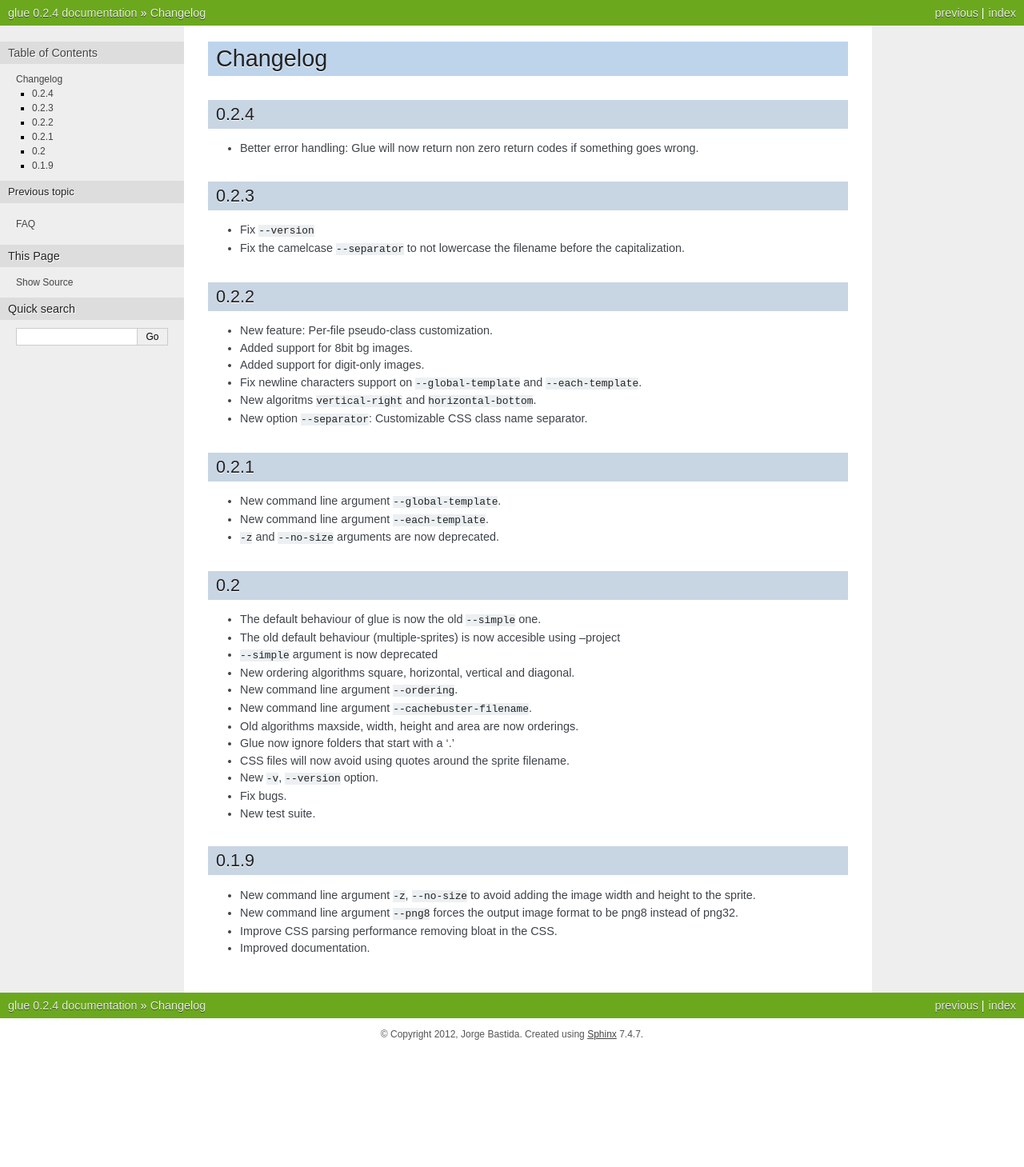
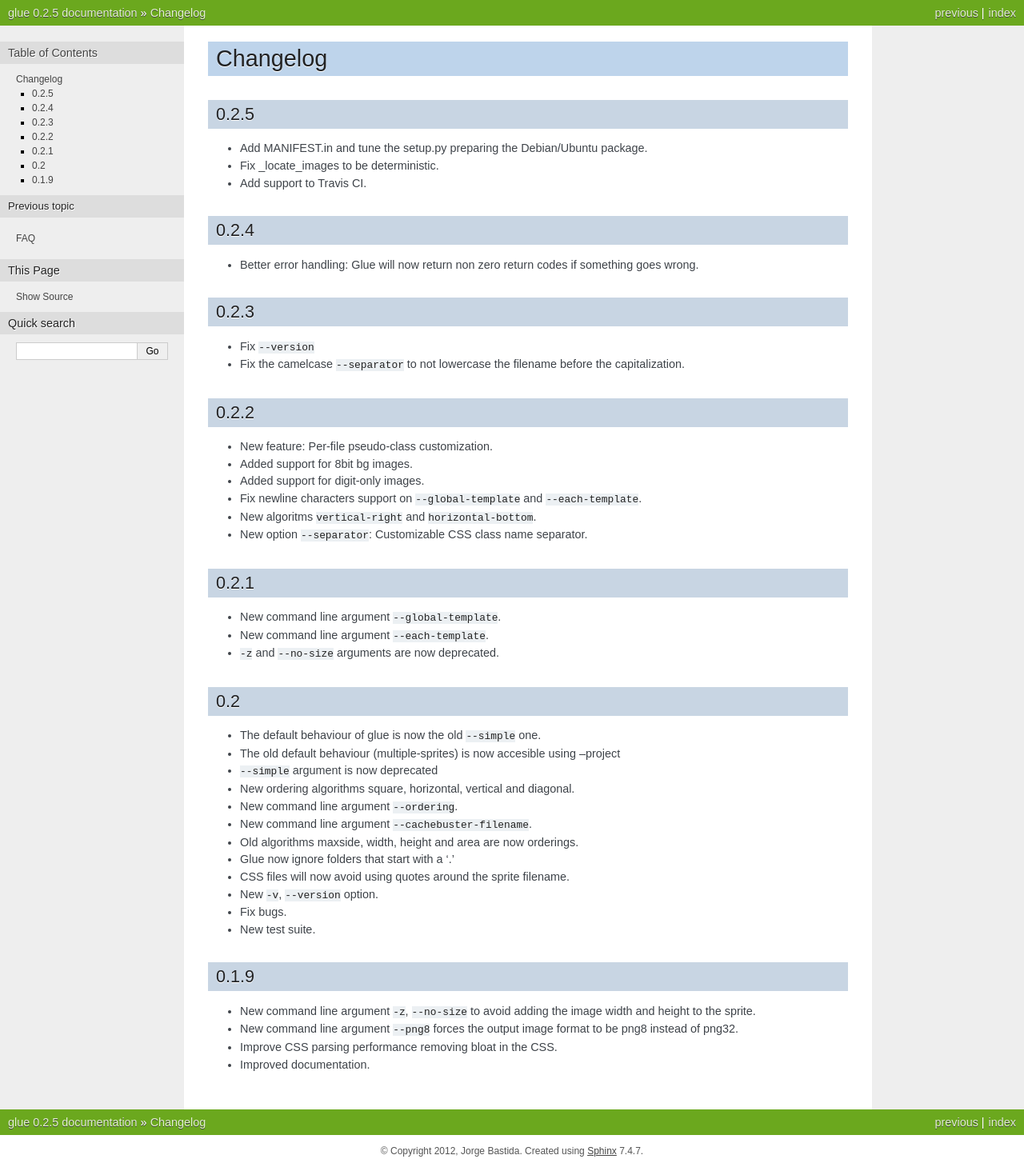
Before and after one commit to jorgebastida/glue, a Sphinx documentation site: the page built from docs/changelog.rst, in a window 1280 px wide. Shown: the whole page at 80% size. Built offline with Sphinx 7.4.7, drawn with Linux system fonts in a browser that asks for light colours; the version number is read from the project's files by our own code; before the commit the page ends 1313 px from its top, so only the background shows below that.

Commit message:
Bump 0.2.5

```diff
--- a/docs/changelog.rst
+++ b/docs/changelog.rst
@@ -1,5 +1,11 @@
 Changelog
 =========
+
+0.2.5
+^^^^^^
+* Add MANIFEST.in and tune the setup.py preparing the Debian/Ubuntu package.
+* Fix _locate_images to be deterministic.
+* Add support to Travis CI.
 
 0.2.4
 ^^^^^^
--- a/glue.py
+++ b/glue.py
@@ -11,7 +11,7 @@ from optparse import OptionParser, OptionGroup
 
 from PIL import Image as PImage
 
-__version__ = '0.2.4'
+__version__ = '0.2.5'
 
 TRANSPARENT = (255, 255, 255, 0)
 
--- a/setup.py
+++ b/setup.py
@@ -18,7 +18,7 @@ except ImportError:
 
 setup(
     name='glue',
-    version='0.2.4',
+    version='0.2.5',
     url='http://github.com/jorgebastida/glue',
     license='BSD',
     author='Jorge Bastida',
```
